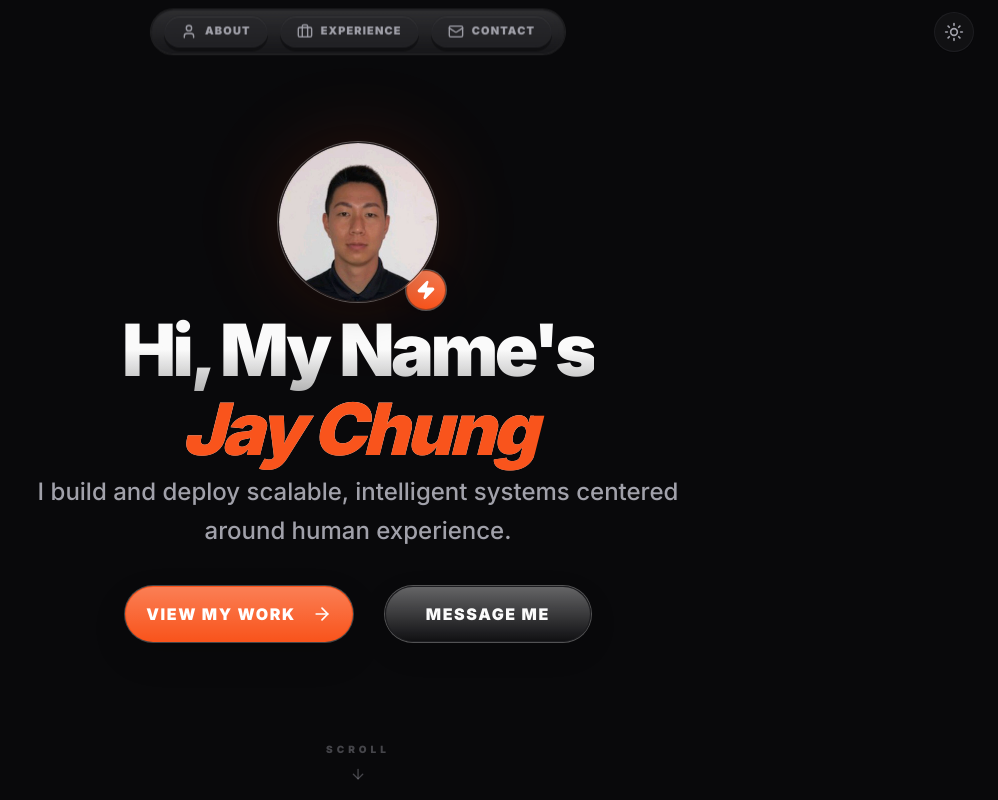
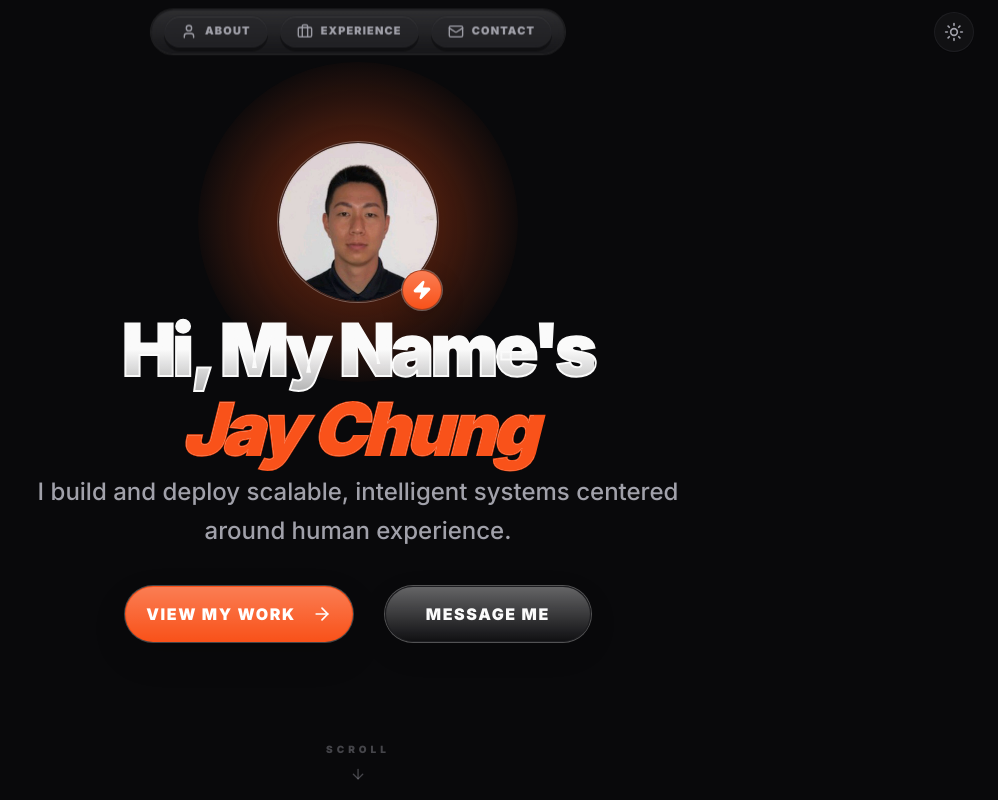
Before and after one commit to cchung7/jay-page, a Next.js app: page / in a window 1280 px wide. Shown: the top 800 px of the page, without its empty margins (282-1280 px from the left). Built offline with nearby package versions, Linux system fonts and the light colour scheme.

Commit message:
jp_v1.1 - UI fix & disable button/links

```diff
--- a/src/app/globals.css
+++ b/src/app/globals.css
@@ -2,75 +2,84 @@
 @import "tailwindcss";
 
 @theme inline {
-  --color-background: var(--background);
-  --color-foreground: var(--foreground);
+  --color-background: hsl(var(--background));
+  --color-foreground: hsl(var(--foreground));
   --font-sans: 'Inter', system-ui, sans-serif;
   --font-heading: 'Inter', system-ui, sans-serif;
-  --color-border: var(--border);
-  --color-input: var(--input);
-  --color-ring: var(--ring);
-  --color-primary: var(--primary);
-  --color-primary-foreground: var(--primary-foreground);
-  --color-secondary: var(--secondary);
-  --color-secondary-foreground: var(--secondary-foreground);
-  --color-accent: var(--accent);
-  --color-accent-foreground: var(--accent-foreground);
-  --color-muted: var(--muted);
-  --color-muted-foreground: var(--muted-foreground);
-  --color-card: var(--card);
-  --color-card-foreground: var(--card-foreground);
+
+  --color-border: hsl(var(--border));
+  --color-input: hsl(var(--input));
+  --color-ring: hsl(var(--ring));
+
+  --color-primary: hsl(var(--primary));
+  --color-primary-foreground: hsl(var(--primary-foreground));
+
+  --color-secondary: hsl(var(--secondary));
+  --color-secondary-foreground: hsl(var(--secondary-foreground));
+
+  --color-accent: hsl(var(--accent));
+  --color-accent-foreground: hsl(var(--accent-foreground));
+
+  --color-muted: hsl(var(--muted));
+  --color-muted-foreground: hsl(var(--muted-foreground));
+
+  --color-card: hsl(var(--card));
+  --color-card-foreground: hsl(var(--card-foreground));
+
   --color-success: #10B981;
   --color-error: #EF4444;
   --color-warning: #F59E0B;
 }
 
 :root {
-  --background: #FAFAFA;
-  --foreground: #0A0A0A;
+  /* Converted from your hex values -> HSL triples */
+  --background: 0 0% 98%;
+  --foreground: 0 0% 4%;
 
-  --card: #FFFFFF;
-  --card-foreground: #0A0A0A;
+  --card: 0 0% 100%;
+  --card-foreground: 0 0% 4%;
 
-  --primary: #0F172A;
-  --primary-foreground: #FAFAFA;
+  --primary: 222 47% 11%;
+  --primary-foreground: 0 0% 98%;
 
-  --secondary: #F4F4F5;
-  --secondary-foreground: #18181B;
+  --secondary: 240 5% 96%;
+  --secondary-foreground: 240 6% 10%;
 
-  --accent: #F9541C;
-  --accent-foreground: #FAFAFA;
+  --accent: 15 95% 54%;
+  --accent-foreground: 0 0% 98%;
 
-  --muted: #F4F4F5;
-  --muted-foreground: #71717A;
+  --muted: 240 5% 96%;
+  --muted-foreground: 240 4% 46%;
 
-  --border: #E4E4E7;
-  --input: #E4E4E7;
-  --ring: #F9541C;
+  --border: 240 6% 90%;
+  --input: 240 6% 90%;
+  --ring: 15 95% 54%;
+
   --radius: 1rem;
 }
 
 .dark {
-  --background: #09090B;
-  --foreground: #FAFAFA;
+  --background: 240 10% 4%;
+  --foreground: 0 0% 98%;
 
-  --card: #18181B;
-  --card-foreground: #FAFAFA;
+  --card: 240 6% 10%;
+  --card-foreground: 0 0% 98%;
 
-  --primary: #FAFAFA;
-  --primary-foreground: #09090B;
+  --primary: 0 0% 98%;
+  --primary-foreground: 240 10% 4%;
 
-  --secondary: #27272A;
-  --secondary-foreground: #FAFAFA;
+  --secondary: 240 4% 16%;
+  --secondary-foreground: 0 0% 98%;
 
-  --accent: #F9541C;
-  --accent-foreground: #FAFAFA;
+  --accent: 15 95% 54%;
+  --accent-foreground: 0 0% 98%;
 
-  --muted: #27272A;
-  --muted-foreground: #A1A1AA;
+  --muted: 240 4% 16%;
+  --muted-foreground: 240 5% 65%;
 
-  --border: #27272A;
-  --input: #27272A;
-  --ring: #F9541C;
+  --border: 240 4% 16%;
+  --input: 240 4% 16%;
+  --ring: 15 95% 54%;
 }
 
 @layer base {
@@ -117,20 +126,8 @@
 
   .shadow-accent-glow {
     box-shadow:
-      0 0 20px 3px color-mix(in srgb, var(--accent) 36%, transparent);
+      0 0 20px 3px color-mix(in srgb, hsl(var(--accent)) 36%, transparent);
   }
-}
-
-.glass {
-  background: rgba(255, 255, 255, 0.4);
-  backdrop-filter: blur(12px);
-  -webkit-backdrop-filter: blur(12px);
-  border: 1px solid rgba(255, 255, 255, 0.2);
-}
-
-.dark .glass {
-  background: rgba(0, 0, 0, 0.4);
-  border: 1px solid rgba(255, 255, 255, 0.1);
 }
 
 @keyframes gradient {
--- a/src/components/footer.tsx
+++ b/src/components/footer.tsx
@@ -88,6 +88,7 @@ export function Footer() {
                   <Tooltip.Content
                     side="top"
                     sideOffset={6}
+                    // Tooltip format
                     className="z-50 rounded-md bg-background px-2 py-1 text-xs font-semibold text-foreground shadow-lg border border-border"
                   >
                     {name}
@@ -100,7 +101,7 @@ export function Footer() {
         </div>
 
         <div className="space-y-1">
-          <p className="text-[11px] font-bold uppercase tracking-widest text-muted-foreground/60">
+          <p className="text-[12px] font-bold uppercase tracking-widest text-muted-foreground/60">
             Jay’s Portfolio
           </p>
           <p className="text-[10px] font-semibold uppercase tracking-widest text-muted-foreground/40">
--- a/src/components/home/AboutSection.tsx
+++ b/src/components/home/AboutSection.tsx
@@ -37,7 +37,7 @@ export const AboutSection = () => {
             {/* HEADER */}
             <header className="text-center space-y-1">
               {/* ABOUT */}
-              <h2 className="relative inline-block text-xs font-black uppercase tracking-[0.5em] text-accent">
+              <h2 className="relative inline-block text-sm font-black uppercase tracking-[0.5em] text-accent">
                 <span
                   aria-hidden
                   className="
--- a/src/components/home/HeroSection.tsx
+++ b/src/components/home/HeroSection.tsx
@@ -46,17 +46,18 @@ export const HeroSection = () => {
           transition={{ duration: 0.6 }}
           className="flex justify-center mb-2"
         >
-          <div className="relative group overflow-visible">
+          {/* Glow ring */}
+          <div className="relative group overflow-visible isolate">
+            {/* glow */}
             <div
               className={cn(
-                "absolute inset-0 rounded-full pointer-events-none -z-10",
-                "bg-accent/30 blur-[40px]",
-                "sm:bg-accent/15 sm:blur-2xl",
-                "group-hover:bg-accent/40 sm:group-hover:bg-accent/25",
-                "transition-all duration-700"
+                "absolute -inset-20 rounded-full pointer-events-none z-0",
+                "[background:radial-gradient(circle,rgba(249,84,28,0.6)_0%,rgba(249,84,28,0.35)_30%,rgba(249,84,28,0.15)_55%,rgba(249,84,28,0)_75%)]",
+                "opacity-90",
+                "transition-all duration-700 group-hover:opacity-100"
               )}
             />
-
+            {/* Avatar */}
             <div
               className={cn(
                 "relative h-40 w-40 rounded-full z-10",
@@ -79,7 +80,8 @@ export const HeroSection = () => {
             {/* Zap badge */}
             <div
               className={cn(
-                "absolute -bottom-2 -right-2 h-10 w-10 rounded-full flex items-center justify-center",
+                "absolute -bottom-2 -right-1 h-10 w-10 rounded-full flex items-center justify-center",
+                "z-20",
                 "bg-accent text-white",
                 "border border-border/40",
                 "ring-1 ring-white/30 dark:ring-white/10",
--- /dev/null
+++ b/src/components/shared/SmartLink.tsx
@@ -0,0 +1,67 @@
+"use client";
+
+import * as React from "react";
+import Link from "next/link";
+import { cn } from "@/lib/utils";
+
+type SmartLinkProps = {
+  href: string;
+  disabled?: boolean;
+  className?: string;
+  children: React.ReactNode;
+  target?: string;
+  rel?: string;
+  ariaLabel?: string;
+};
+
+export const SmartLink = React.forwardRef<HTMLAnchorElement, SmartLinkProps>(
+  ({ href, disabled = false, className, children, target, rel, ariaLabel }, ref) => {
+    const isInternal = href.startsWith("/");
+
+    const handleClick = (e: React.MouseEvent<HTMLAnchorElement>) => {
+      if (disabled) {
+        e.preventDefault();
+        e.stopPropagation();
+      }
+    };
+
+    const anchorProps = {
+      ref,
+      onClick: handleClick,
+      "aria-disabled": disabled,
+      tabIndex: disabled ? -1 : 0,
+      "aria-label": ariaLabel,
+      className: cn(
+        "relative p-2 rounded-xl bg-secondary text-foreground transition-colors",
+        "border border-black/30 dark:border-white/30",
+        "shadow-[0_0_0_1.25px_rgba(0,0,0,0.70)]",
+        "focus-visible:outline-none focus-visible:ring-2 focus-visible:ring-accent focus-visible:ring-offset-2 focus-visible:ring-offset-background",
+        disabled
+          ? "opacity-35 grayscale cursor-not-allowed"
+          : "hover:bg-accent hover:text-white hover:ring-2 hover:ring-accent hover:ring-offset-2 hover:ring-offset-background",
+        className
+      ),
+    } as const;
+
+    if (isInternal) {
+      return (
+        <Link href={href} legacyBehavior passHref>
+          <a {...anchorProps}>{children}</a>
+        </Link>
+      );
+    }
+
+    return (
+      <a
+        href={href}
+        {...anchorProps}
+        target={disabled ? undefined : target ?? "_blank"}
+        rel={disabled ? undefined : rel ?? "noopener noreferrer"}
+      >
+        {children}
+      </a>
+    );
+  }
+);
+
+SmartLink.displayName = "SmartLink";
--- a/src/data/education.ts
+++ b/src/data/education.ts
@@ -2,6 +2,7 @@ export const education = [
   { school: "University of Texas at Dallas",
     degree: "B.S. Software Engineering",
     period: "Graduated: Dec 2025",
+    // GPA or honors
     honors: ""
   },
   { school: "University of Texas at Dallas",
--- a/src/data/projects.ts
+++ b/src/data/projects.ts
@@ -6,14 +6,16 @@ export const projects = [
     links: {
       live: [
         {
-          label: "Live Demo",
+          label: "Live Demo (Render)",
           url: "https://clap-v1-2-render.onrender.com/",
+          disabled: false,
         },
       ],
       git: [
         {
-          label: "FE/BE Monorepo",
+          label: "Frontend & Backend Git (Public)",
           url: "https://github.com/cchung7/clap_v1.2-render",
+          disabled: false,
         },
       ],
     },
@@ -35,18 +37,21 @@ export const projects = [
     links: {
       live: [
         {
-          label: "Live Website",
+          label: "Live Website (Hostinger VPS)",
           url: "https://binnerripickleball.com/",
+          disabled: false,
         },
       ],
       git: [
         {
-          label: "Frontend",
+          label: "Frontend Git (Private)",
           url: "https://github.com/cchung7/bpc_fe",
+          disabled: true,
         },
         {
-          label: "Backend",
+          label: "Backend Git (Private)",
           url: "https://github.com/cchung7/bpc_be",
+          disabled: true,
         },
       ],
     },
--- a/tailwind.config.ts
+++ b/tailwind.config.ts
@@ -1,10 +1,11 @@
 /** @type {import('tailwindcss').Config} */
 export default {
+  darkMode: ["class"],
   content: [
     "./app/**/*.{ts,tsx,js,jsx}",
     "./pages/**/*.{ts,tsx,js,jsx}",
     "./components/**/*.{ts,tsx,js,jsx}",
-    "./src/**/*.{ts,tsx,js,jsx}",   // if you’re using /src directory
+    "./src/**/*.{ts,tsx,js,jsx}",
   ],
   theme: {
     extend: {},
@@ -19,6 +20,9 @@ export default {
 
     // Arbitrary shadow classes (for glow and 3D effects)
     { pattern: /shadow-\[.*\]/ },
+
+    // Arbitrary blur/glow (optional but harmless)
+    { pattern: /blur-\[.*\]/ },
   ],
   plugins: [],
 };
```
Also changed, not shown: src/components/home/ContactSection.tsx (+15 -10 lines), src/components/home/ExperienceSection.tsx (+35 -50 lines).
